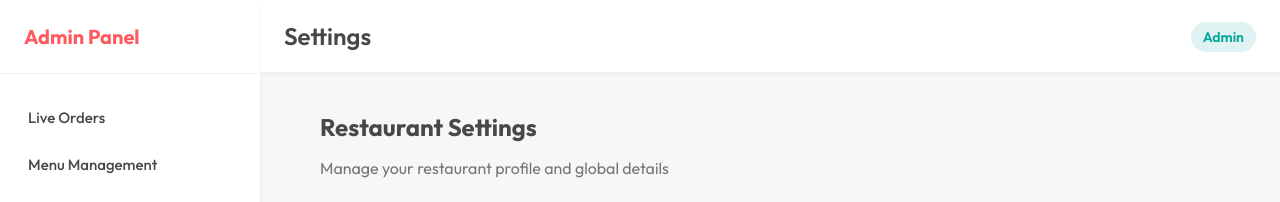
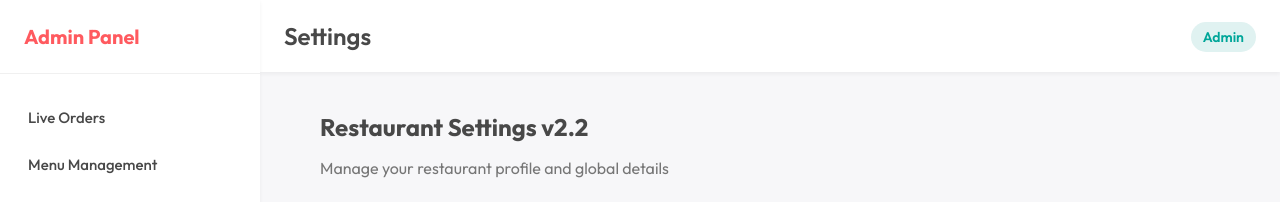
Before and after one commit to editpixelstudio-lang/Theni-Subaiyas-Restaurant-, a Next.js app: page /admin/dashboard/settings in a window 1280 px wide. Shown: the top 202 px of the page. Built offline with nearby package versions, Linux system fonts and the light colour scheme; no server answers; the database is empty.

Commit message:
fix: improve settings reliability and add version badge to admin

```diff
--- a/app/admin/dashboard/settings/page.tsx
+++ b/app/admin/dashboard/settings/page.tsx
@@ -43,8 +43,11 @@ export default function SettingsPage() {
     try {
       const res = await fetch('/api/settings');
       const data = await res.json();
-      if (data.success) {
-        setSettings(data.settings);
+      if (data.success && data.settings) {
+        setSettings(prev => ({
+          ...prev,
+          ...data.settings
+        }));
       }
     } catch (err) {
       console.error('Failed to fetch settings');
@@ -82,7 +85,7 @@ export default function SettingsPage() {
   return (
     <div className="settings-container animate-fade-in">
       <div className="settings-header">
-        <h2>Restaurant Settings</h2>
+        <h2>Restaurant Settings <span className="version-badge">v2.2</span></h2>
         <p>Manage your restaurant profile and global details</p>
       </div>
 
```
